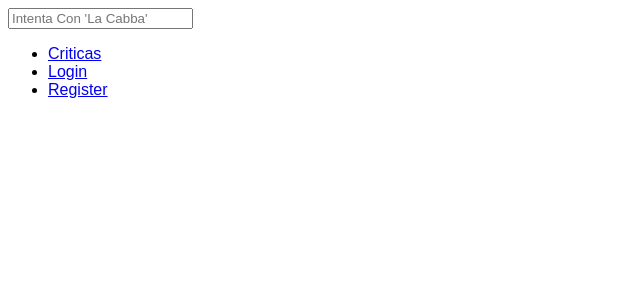
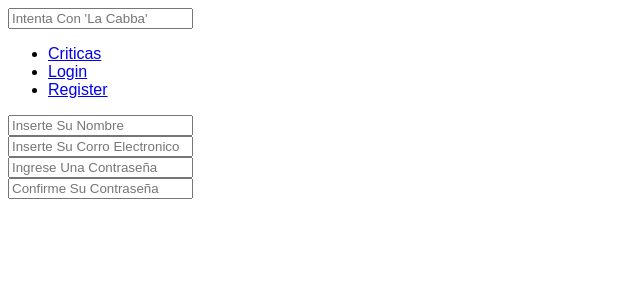
Before and after one commit to JuanDanielDimasAmador/proyecto_final, a React (Create React App) app in the folder proyecto_web/client/: page /register in a window 1280 px wide. Shown: the top 300 px of the page, without its empty margins (0-640 px from the left). Built offline with nearby package versions, Linux system fonts and the light colour scheme.

Commit message:
componente register de React JS

```diff
--- a/proyecto_web/client/src/App.js
+++ b/proyecto_web/client/src/App.js
@@ -3,6 +3,7 @@ import { BrowserRouter as Router, Route} from 'react-router-dom';
 
 import Navbar from './components/layout/navbar';
 import Landing from './components/layout/landing';
+import Register from './components/auth/register';
 import Counter from './components/counter';
 
 
@@ -26,6 +27,7 @@ class App extends Component {
                     <Navbar/>
                     <Route exact path="/" component={Landing}/>
                     <Route exact path="/criticas" component={Counter}/>
+                    <Route exact path="/register" component={Register}/>
                 </div>
             </Router>
         );
--- a/proyecto_web/client/src/components/auth/register.js
+++ b/proyecto_web/client/src/components/auth/register.js
@@ -0,0 +1,52 @@
+import React, { Component } from 'react';
+
+class Register extends Component {
+
+    constructor() {
+        super();
+        this.state = {
+            name: '',
+            email: '',
+            password: '',
+            password2: ''
+        };
+        this.onChange = this.onChange.bind(this);
+    }
+
+    onChange(e){
+        this.setState({ [e.target.name]: e.target.value })
+    }
+
+
+    render () {
+
+        const FormGroup = (props) => {
+            return(
+                <div className="register__form--group">
+                    <input type={props.type}
+                           className="register__form--input"
+                           name={props.name}
+                           placeholder={props.placeholder}
+                           value={props.value}
+                           onChange={this.onChange}
+                    />
+                    <span className="register__form--input-icon" />
+                </div>
+            );
+        };
+
+        return (
+            <div className="register">
+                <form action="" className="register__form">
+                    <FormGroup type="text" name="nombre" placeholder="Inserte su nombre" value={this.state.name} />
+                    <FormGroup type="email" name="email" placeholder="Inserte su corro electronico" value={this.state.email} />
+                    <FormGroup type="text" name="password" placeholder="Ingrese una contraseña" value={this.state.password} />
+                    <FormGroup type="text" name="password2" placeholder="Confirme su contraseña" value={this.state.password2}/>
+                </form>
+            </div>
+        );
+    }
+}
+
+
+export default Register;
```
Also changed, not shown: 1 other file (tests, documents, lock files or other folders).
